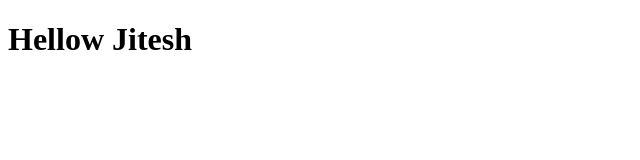
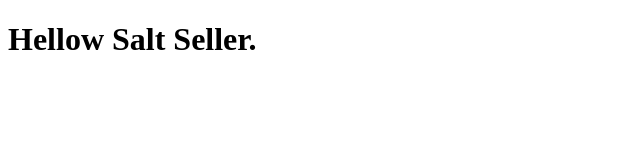
Before and after one commit to ravikantking231-crypto/Testing, a plain HTML site: page index.html in a window 1280 px wide. Shown: the whole page, without its empty margins (0-640 px from the left). Drawn offline with Linux system fonts and the light colour scheme.

Commit message:
Salt Seller

```diff
--- a/index.html
+++ b/index.html
@@ -6,6 +6,6 @@
     <title>Document</title>
 </head>
 <body>
-    <h1>Hellow Jitesh</h1>
+    <h1>Hellow Salt Seller.</h1>
 </body>
 </html>
```
